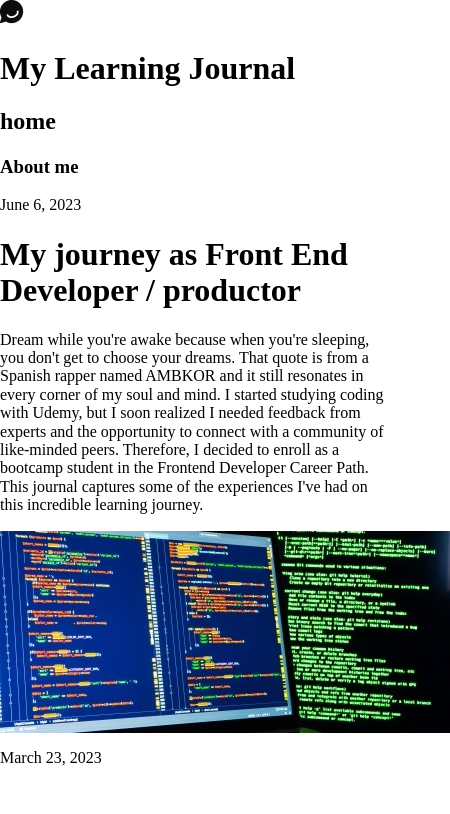
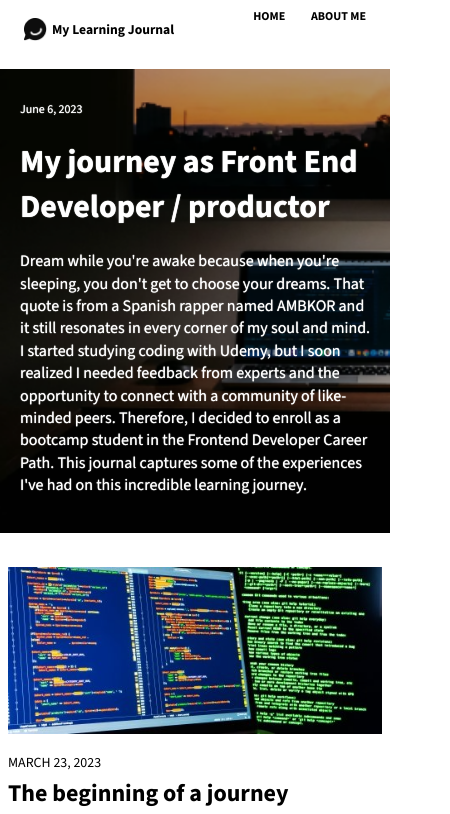
Before and after one commit to jbarriguete86/LEARNING_JOURNAL, a website built with Vite: page index.html in a window 390 px wide. Shown: the top 814 px of the page, 450 px wide, since content can reach past the window. Built offline with nearby package versions, Linux system fonts and the light colour scheme.

Commit message:
Main mobile view ready

```diff
--- a/css/style.css
+++ b/css/style.css
@@ -1,23 +1,158 @@
+*{
+    box-sizing: border-box;
+}
+
 html,
 body {
     margin: 0;
     padding: 0;
+    font-family: 'Source Sans 3', sans-serif;
+}
+
+h1 {
+    font-size: 1.25rem;
+}
+
+p {
+    font-size: 1rem;
+}
+
+/* HEADER */
+header,
+.logo,
+.header-btns {
+    display: flex;
+}
+
+header {
+    width: 100vw;
+    height: 59px;
+    justify-content: space-between;
+    position: static;
+}
+
+.logo {
+    padding-left: 1.5em;
+}
+
+.logo-image {
+    object-fit: scale-down;
+    width: 1.44em;
+    margin-right: 0.31em;
+}
+
+.logo-text {
+    margin: auto 0;
+    font-size: 0.85rem;
+    font-weight: bold;
+}
+
+.header-btns {
+    justify-content: end;
+    gap: 1.6em;
+    padding-right: 1.5em;
+}
+
+.header-btns h2 {
+    text-transform: uppercase;
+    font-size: .75rem;
+}
+
+/* INTRO SECTION */
+.intro-section {
+    display: flex;
+    width: 100vw;
+    min-height: 400px;
+    margin: 0 auto;
+}
+
+.container {
+    background: url("/images/article-image-hero.png") black;
+    background-size: cover;
+    max-width: 474px;
+    margin: 10px auto 0;
+    padding: 1.25em;
+}
+
+.white {
+    color: #ffffff;
+    text-shadow: 0 0 1px white;
+    line-height: 1.4;
+}
+
+.intro-date {
+    font-size: 0.75rem;
+}
+
+.intro-title {
+    font-size: 2rem;
+}
+
+
+
+/* BLOG ENTRIES */
+.blog-section{
+    display: grid;
+    background-color: #ffffff;
+    width: 100vw;
+    margin-top: 34px;
+    grid-template-columns: repeat(auto-fit, minmax(374px, 1fr));
+    grid-gap: 1em;
 }
 
 .blog-entry{
-    display: grid;
+    display: flex;
     max-width: 374px;
-    grid-template: minmax(100px, 1fr) repeat(3, 1fr) / 1fr 1fr  ;
-    grid-template-areas:
-    "image image"
-    "date ."
-    "title ."
-    "body body";
+    margin: 0 auto;
+    flex-direction: column;
+    /* justify-content: center;
+    align-items: center; */
+    justify-content: space-between;
+    gap: 9px;
 }
 
 .blog-image{
-    grid-area: image;
-    object-fit:cover;}
-.blog-title{ grid-area: title;}
-.blog-body{grid-area: body;}
-.blog-date{grid-area: date;}
+    max-width: 374px;
+    height: 100%;
+    object-fit: cover;
+    /* margin: 0 auto; */
+
+}
+
+.blog-title,
+.blog-body,
+.blog-date{
+    align-self: flex-start;
+    margin: 0;
+}
+
+.blog-title{
+    font-size: 1.5rem;
+    order:3;
+}
+
+.blog-body{
+    color: #505050;
+ order: 4;
+ line-height: 1.4;
+}
+
+.blog-date{
+    margin-top: .85em;
+    text-transform: uppercase;
+    font-size: 0.87rem;
+    order: 2;
+}
+/* VIEW MORE BUTTON */
+
+.btn-div{
+    width: 100vw;
+    text-align: center;
+    margin-top: 27px;
+}
+.btn{
+    font-size: 1em;
+    font-weight: bold;
+    color:black;
+    text-decoration: solid;
+}
--- a/index.html
+++ b/index.html
@@ -1,30 +1,45 @@
-
 <!DOCTYPE html>
 <html lang="en">
+
 <head>
     <meta charset="UTF-8">
     <meta http-equiv="X-UA-Compatible" content="IE=edge">
     <meta name="viewport" content="width=device-width, initial-scale=1.0">
     <link rel="stylesheet" href="https://cdnjs.cloudflare.com/ajax/libs/normalize/8.0.1/normalize.css">
+    <link rel="preconnect" href="https://fonts.googleapis.com">
+    <!--FONT AWESOME -->
+    <link rel="preconnect" href="https://fonts.gstatic.com" crossorigin>
+    <link href="https://fonts.googleapis.com/css2?family=Source+Sans+3:wght@400;700&display=swap" rel="stylesheet">
     <title>My Learning Journal</title>
     <link rel="stylesheet" href="css/style.css">
 </head>
+
 <body>
     <header>
-        <img src="images/header_img.png" alt="header icon">
-        <h1>My Learning Journal</h1>
-        <h2>home</h2>
-        <h3>About me</h3>
+        <div class="logo">
+            <img class="logo-image" src="images/header_img.png" alt="header icon">
+            <h1 class="logo-text">My Learning Journal</h1>
+        </div>
+        <div class="header-btns">
+            <h2>home</h2>
+            <h2>About me</h2>
+        </div>
     </header>
     <section class="intro-section">
-        <p>June 6, 2023</p>
-        <h1> My journey as Front End Developer / productor</h1>
-        <p>Dream while you're awake because when you're sleeping, you don't get to choose your dreams.
-            That quote is from a Spanish rapper named AMBKOR and it still resonates in every corner of my soul and mind.
-            I started studying coding with Udemy, but I soon realized I needed feedback from experts and the opportunity
-            to connect with a community of like-minded peers. Therefore, I decided to enroll as a bootcamp student in the
-            Frontend Developer Career Path. This journal captures some of the experiences I've had on this incredible learning journey.
-        </p>
+        <div class="container">
+            <p class="intro-date white">June 6, 2023</p>
+            <h1 class="intro-title white"> My journey as Front End Developer / productor</h1>
+            <p class="white">Dream while you're awake because when you're sleeping, you don't get to choose your dreams.
+                That quote is from a Spanish rapper named AMBKOR and it still resonates in every corner of my soul and
+                mind.
+                I started studying coding with Udemy, but I soon realized I needed feedback from experts and the
+                opportunity
+                to connect with a community of like-minded peers. Therefore, I decided to enroll as a bootcamp student
+                in the
+                Frontend Developer Career Path. This journal captures some of the experiences I've had on this
+                incredible learning journey.
+            </p>
+        </div>
     </section>
 
     <section class="blog-section">
@@ -36,7 +51,7 @@
             </p>
             <p class="blog-date">March 23, 2023</p>
         </div>
-        <!-- <div class="blog-entry">
+        <div class="blog-entry">
             <img class="blog-image" src="images/scoreboard_project.png" alt="a computer and the vs-code opened">
             <h1 class="blog-title"> I cannot believe I'm building apps</h1>
             <p class="blog-body">It's amazing how so soon I have start to build easy apps, such as a scoreboard.
@@ -52,7 +67,11 @@
                 how many storms are in the path, this will keep me on track
             </p>
             <p class="blog-date">April 23, 2023</p>
-        </div> -->
+        </div>
     </section>
+    <div class="btn-div">
+        <a class="btn" href="#">View More</a>
+    </div>
 </body>
+
 </html>
```
Also changed, not shown: images/article-image-hero.png (added).
